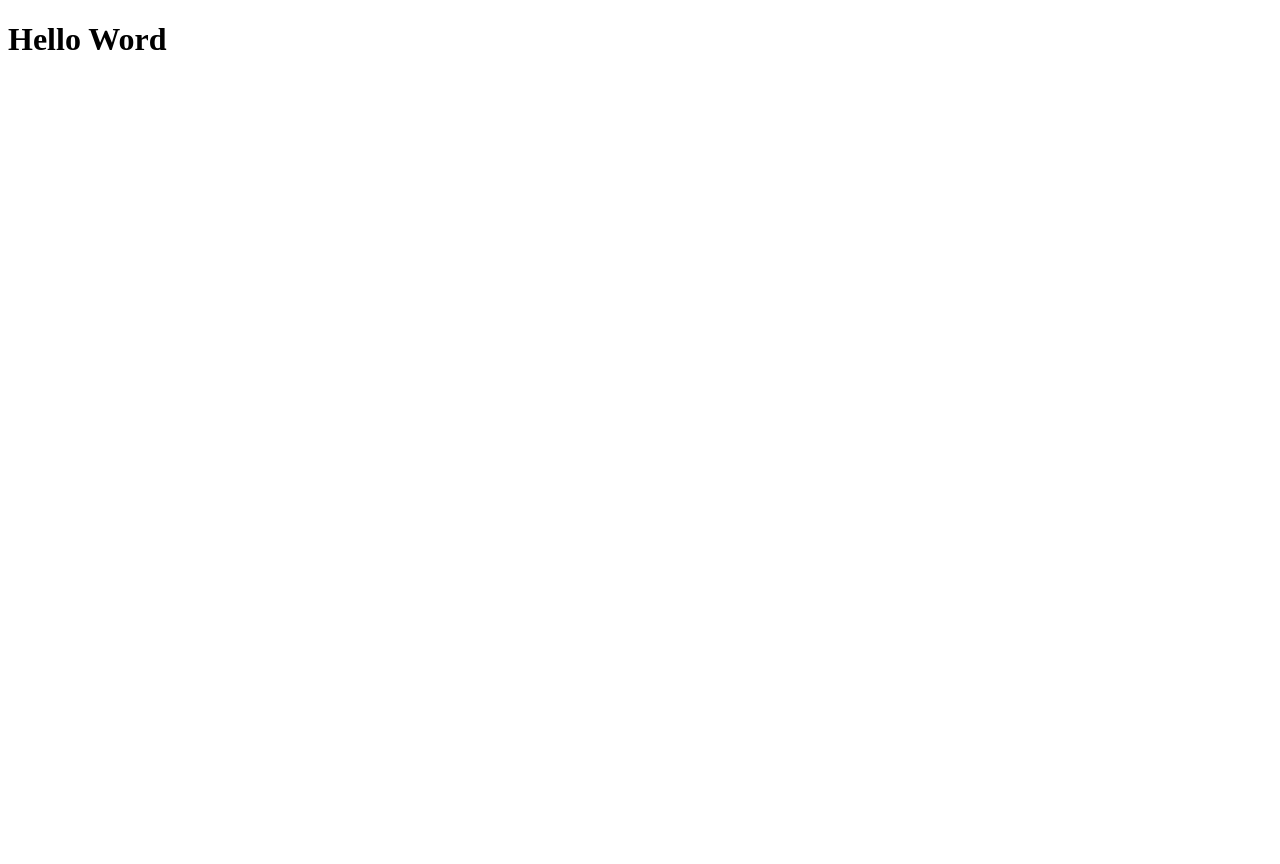
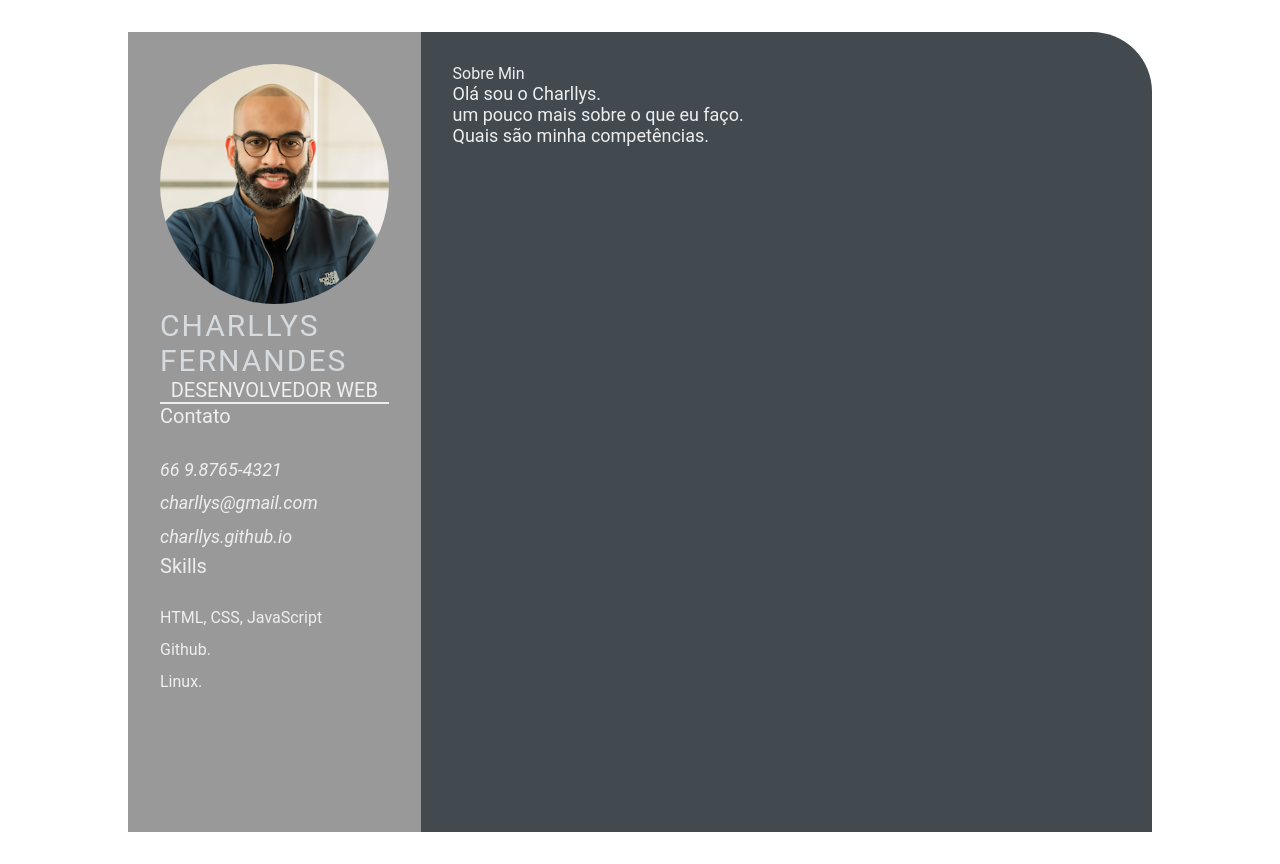
Before and after one commit to CharllysFernandes/JornadaDEV_EBAC, a plain HTML site: page index.html in a window 1280 px wide. Before the commit the page ends 800 px from the top, so only its background shows below. Drawn offline with Linux system fonts and the light colour scheme.

Commit message:
upgrade index

```diff
--- a/index.html
+++ b/index.html
@@ -1,12 +1,72 @@
 <!DOCTYPE html>
-<html lang="en">
+<html lang="pt-br">
+
 <head>
     <meta charset="UTF-8">
     <meta http-equiv="X-UA-Compatible" content="IE=edge">
     <meta name="viewport" content="width=device-width, initial-scale=1.0">
-    <title>Charllys Fernandes</title>
+    <link rel="stylesheet" href="./style.css">
+    <title>Charllys Fernandes CV</title>
 </head>
+
 <body>
-    <h1>Hello Word</h1>
+    <main class="resume-contents">
+        <section class="left-section">
+            <section class="left-section-contents">
+                <div class="profile">
+                    <img class="profile-image" src="./img/profile-image.jpeg" alt="">
+                    <p class="name">Charllys Fernandes</p>
+                    <p class="profession">Desenvolvedor Web</p>
+                </div>
+                <div class="contact-info">
+                    <p class="left-title">Contato</p>
+                    <ul>
+                        <li>
+                            <i class="fa fa-phone">66 9.8765-4321</i>
+                        </li>
+                        <li>
+                            <i class="fa fa-envelope">charllys@gmail.com</i>
+                        </li>
+                        <li>
+                            <i class="fa fa-globe">charllys.github.io</i>
+                        </li>
+                    </ul>
+                </div>
+                <div class="skills">
+                    <p class="left-title">Skills</p>
+                    <ul>
+                        <li>
+                            <p>
+                                HTML, CSS, JavaScript
+                            </p>
+                        </li>
+                        <li>
+                            <p>
+                                Github.
+                            </p>
+                        </li>
+                        <li>
+                            <p>
+                                Linux.
+                            </p>
+                        </li>
+                    </ul>
+                </div>
+            </section>
+
+        </section>
+        <section class="right-section">
+            <div class="right-section-contents">
+                <section class="about gap">
+                    <div class="right-title">Sobre Min</div>
+                    <p class="about-me-contents">Olá sou o Charllys.
+                        <br>um pouco mais sobre o que eu faço.
+                        <br>Quais são minha competências.
+                    </p>
+                </section>
+            </div>
+        </section>
+    </main>
 </body>
+
 </html>
--- /dev/null
+++ b/style.css
@@ -0,0 +1,103 @@
+* {
+    margin: 0;
+    padding: 0;
+    box-sizing: border-box;
+    list-style: none;
+    font-family: 'Roboto', sans-serif;
+}
+
+.resume-contents {
+    min-height: 100vh;
+    width: 80%;
+    margin: 2rem auto;
+    display: grid;
+    grid-template-columns: repeat(7, 1fr);
+}
+
+.left-section {
+    grid-column: span 2;
+    height: 100%;
+    background-color: #999999;
+}
+
+.right-section {
+    grid-column: span 5;
+    height: 100%;
+    background-color: #424a50;
+    border-radius: 0px 60px 0px 0px;
+}
+
+.left-section-contents{
+    padding: 2rem 2rem;
+}
+
+.profile {
+    width: 100%;
+    border-bottom: 2px solid #eeeeee;
+}
+
+.profile .profile-image {
+    width: 100%;
+    border-radius: 100%;
+}
+
+.name {
+    color: #D6DBDF;
+    font-size: 30px;
+    letter-spacing: 2px;
+    text-transform: uppercase;
+}
+
+.profession {
+    color: #eeeeee;
+    font-size: 20px;
+    text-transform: uppercase;
+    text-align: center;
+}
+
+/* .contact-info { border-bottom: 2px solid #1B2631; } */
+.left-title {
+    color: #eeeeee;
+    font-size: 20px;
+}
+
+.contact-info ul {
+    padding-top: 1.5rem;
+}
+
+.contact-info ul li,
+.references ul li {
+    padding: .4rem 0;
+    color: #eeeeee;
+}
+
+.contact-info ul li i,
+.references ul li i {
+    padding-right: 1rem;
+    font-size: 18px;
+    color: #eeeeee;
+}
+
+.skills ul {
+    padding-top: 1.5rem;
+}
+.skills ul li p {
+    padding: .4rem 0;
+    color: #eeeeee;
+}
+
+.right-section-contents {
+    padding: 2rem 2rem;
+}
+
+.right-title {
+    color: #eeeeee;
+}
+
+.gap {
+    padding-bottom: 2rem;
+}
+.about-me-contents {
+    font-size: 18px;
+    color: #eeeeee;
+}
```
Also changed, not shown: img/profile-image.jpeg (added), 1 other file.
